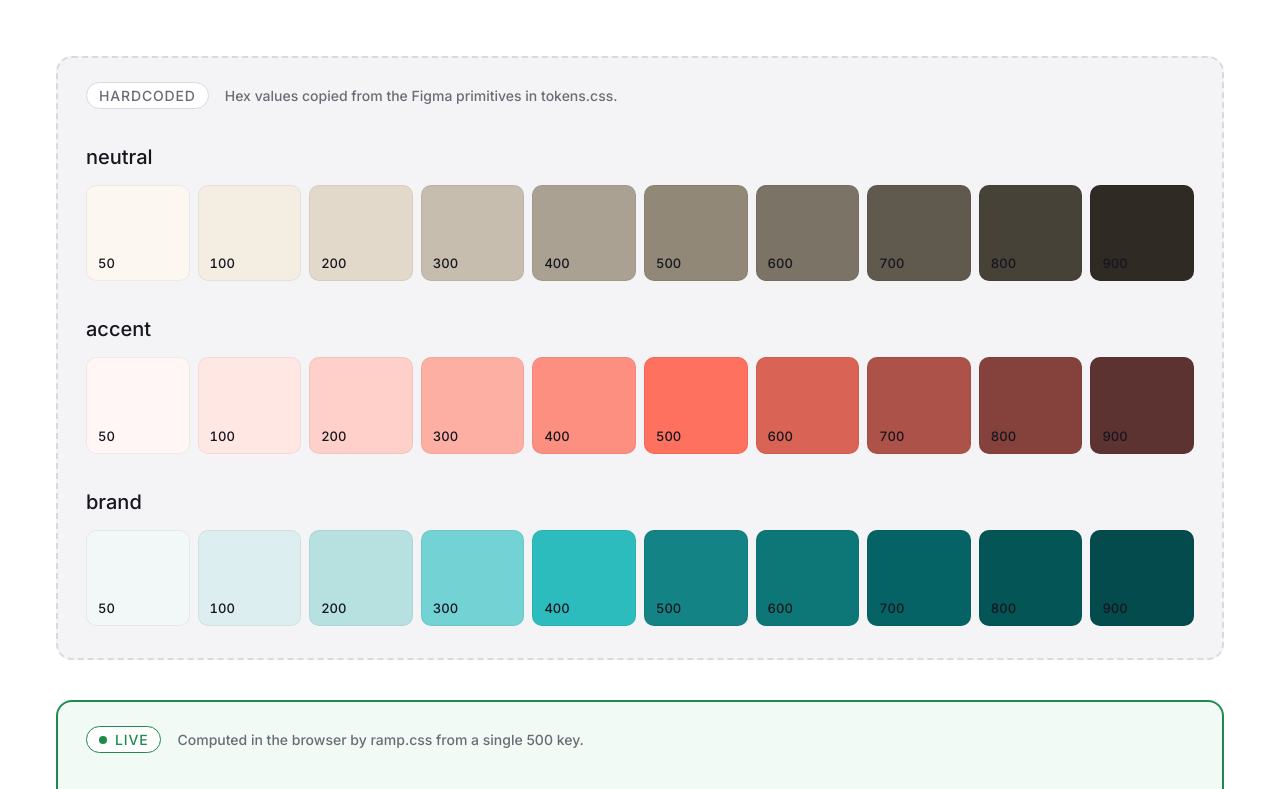
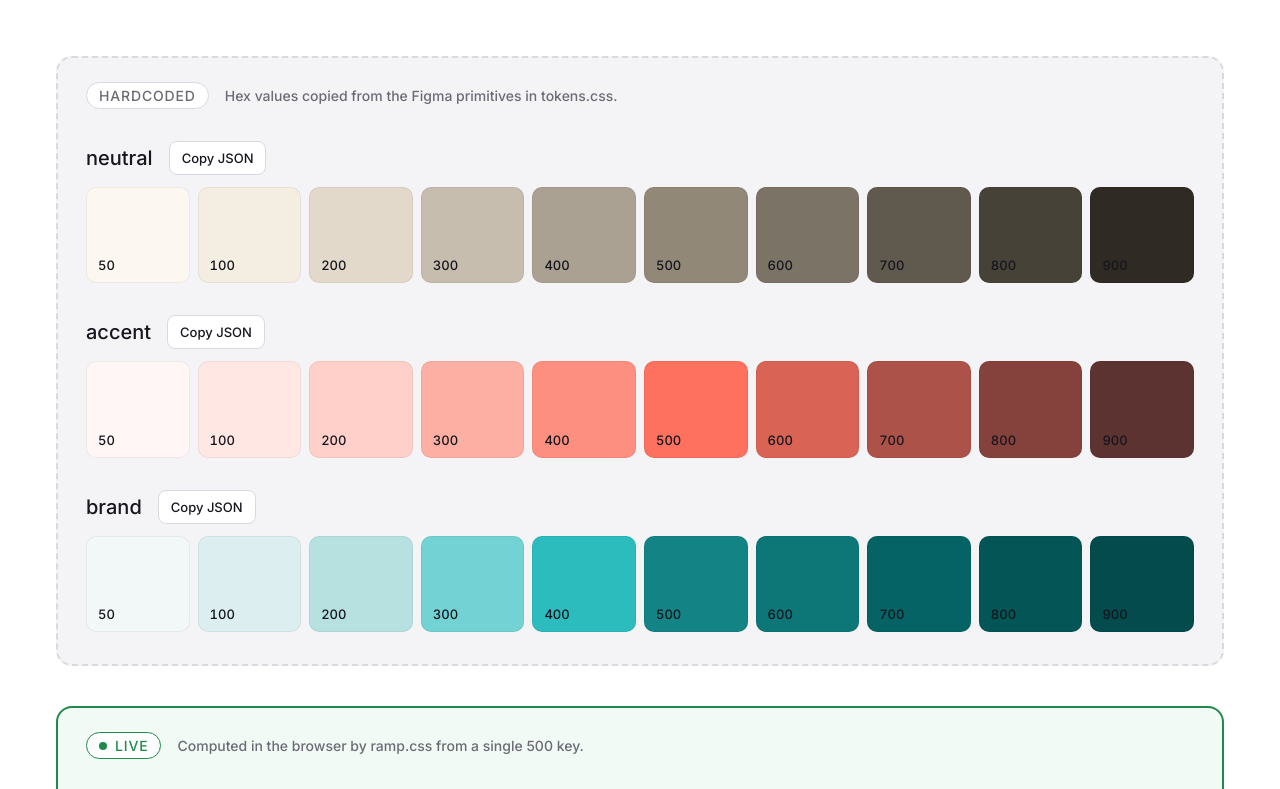
Before and after one commit to better-salmon/pallete, a React (Vite) app: page / in a window 1280 px wide. Shown: the top 789 px of the page. Built offline with nearby package versions, Linux system fonts and the light colour scheme.

Commit message:
feat: copy each palette as JSON

```diff
--- a/src/Palette.tsx
+++ b/src/Palette.tsx
@@ -1,5 +1,13 @@
-import type { CSSProperties, ReactNode } from "react";
+import {
+  useEffect,
+  useRef,
+  useState,
+  type CSSProperties,
+  type ReactNode,
+  type RefObject,
+} from "react";
 import type { Formula } from "./formulas.ts";
+import { cssColorToHex } from "./screenColor.ts";
 
 export const STEPS = [50, 100, 200, 300, 400, 500, 600, 700, 800, 900] as const;
 
@@ -17,6 +25,7 @@ type PaletteProps = {
 
 export function Palette({ name, color, aside, className, style }: PaletteProps) {
   const titleId = `palette-${name}-${className ?? "static"}`;
+  const stepsRef = useRef<HTMLUListElement>(null);
 
   return (
     <section
@@ -28,9 +37,10 @@ export function Palette({ name, color, aside, className, style }: PaletteProps)
         <h3 className="palette__title" id={titleId}>
           {name}
         </h3>
+        <CopyJsonButton name={name} stepsRef={stepsRef} />
         {aside}
       </header>
-      <ul className="palette__steps">
+      <ul className="palette__steps" ref={stepsRef}>
         {STEPS.map((step) => (
           <li
             key={step}
@@ -43,6 +53,62 @@ export function Palette({ name, color, aside, className, style }: PaletteProps)
         ))}
       </ul>
     </section>
+  );
+}
+
+/** `{ "<name>": { "50": "#rrggbb", …, "900": "#rrggbb" } }`, read from the rendered swatches. */
+function paletteJson(name: string, steps: HTMLUListElement): string {
+  const swatches = Array.from(steps.children);
+  const colors = Object.fromEntries(
+    STEPS.map((step, i) => [step, cssColorToHex(getComputedStyle(swatches[i]).backgroundColor)]),
+  );
+  return JSON.stringify({ [name]: colors }, null, 2);
+}
+
+type CopyState = "idle" | "copied" | "failed";
+
+const COPY_LABELS: Record<CopyState, string> = {
+  idle: "Copy JSON",
+  copied: "Copied",
+  failed: "Copy failed",
+};
+
+function CopyJsonButton({
+  name,
+  stepsRef,
+}: {
+  name: string;
+  stepsRef: RefObject<HTMLUListElement | null>;
+}) {
+  const [state, setState] = useState<CopyState>("idle");
+  const timer = useRef<ReturnType<typeof setTimeout>>(undefined);
+
+  useEffect(() => () => clearTimeout(timer.current), []);
+
+  const show = (next: CopyState) => {
+    setState(next);
+    clearTimeout(timer.current);
+    timer.current = setTimeout(() => setState("idle"), 1500);
+  };
+
+  const copy = () => {
+    if (!stepsRef.current) return;
+    navigator.clipboard.writeText(paletteJson(name, stepsRef.current)).then(
+      () => show("copied"),
+      () => show("failed"),
+    );
+  };
+
+  return (
+    <button
+      type="button"
+      className="palette__copy"
+      aria-label={`Copy ${name} palette as JSON`}
+      title="Copy the 50–900 hex values as JSON"
+      onClick={copy}
+    >
+      <span aria-live="polite">{COPY_LABELS[state]}</span>
+    </button>
   );
 }
 
--- a/src/rampSampler.ts
+++ b/src/rampSampler.ts
@@ -1,5 +1,6 @@
 import type { Formula } from "./formulas.ts";
-import { srgbToHex, srgbToOklch, type Oklch, type Srgb } from "./oklch.ts";
+import { srgbToHex, srgbToOklch, type Oklch } from "./oklch.ts";
+import { toScreenSrgb } from "./screenColor.ts";
 import { STEPS, type Step } from "./Palette.tsx";
 
 export type Sample = {
@@ -12,23 +13,6 @@ export type Sample = {
   /** True when the formula asked for a color sRGB cannot show, so it was clipped. */
   clipped: boolean;
 };
-
-/** Canvas that turns any CSS color into 8-bit sRGB, as the screen shows it. */
-let canvas: CanvasRenderingContext2D | null = null;
-
-function toScreenSrgb(color: string): Srgb {
-  canvas ??= Object.assign(document.createElement("canvas"), { width: 1, height: 1 }).getContext(
-    "2d",
-    { willReadFrequently: true },
-  );
-  if (!canvas) return [0, 0, 0];
-  canvas.clearRect(0, 0, 1, 1);
-  canvas.fillStyle = "#000";
-  canvas.fillStyle = color;
-  canvas.fillRect(0, 0, 1, 1);
-  const [r, g, b] = canvas.getImageData(0, 0, 1, 1).data;
-  return [r / 255, g / 255, b / 255];
-}
 
 const NUMBER = String.raw`(-?[\d.]+(?:e-?\d+)?|none)`;
 const OKLCH = new RegExp(String.raw`^oklch\(${NUMBER} ${NUMBER} ${NUMBER}`);
--- /dev/null
+++ b/src/screenColor.ts
@@ -0,0 +1,23 @@
+import { srgbToHex, type Srgb } from "./oklch.ts";
+
+/** Canvas that turns any CSS color into 8-bit sRGB, as the screen shows it. */
+let canvas: CanvasRenderingContext2D | null = null;
+
+export function toScreenSrgb(color: string): Srgb {
+  canvas ??= Object.assign(document.createElement("canvas"), { width: 1, height: 1 }).getContext(
+    "2d",
+    { willReadFrequently: true },
+  );
+  if (!canvas) return [0, 0, 0];
+  canvas.clearRect(0, 0, 1, 1);
+  canvas.fillStyle = "#000";
+  canvas.fillStyle = color;
+  canvas.fillRect(0, 0, 1, 1);
+  const [r, g, b] = canvas.getImageData(0, 0, 1, 1).data;
+  return [r / 255, g / 255, b / 255];
+}
+
+/** #rrggbb of any CSS color as the screen shows it, clipped to sRGB. */
+export function cssColorToHex(color: string): string {
+  return srgbToHex(toScreenSrgb(color));
+}
--- a/src/style.css
+++ b/src/style.css
@@ -114,6 +114,22 @@ body {
   font-size: 20px;
   font-weight: 500;
   color: var(--sheet-ink);
+}
+
+.palette__copy {
+  height: 34px;
+  padding: 0 12px;
+  border: 1px solid var(--sheet-line);
+  border-radius: 8px;
+  background: var(--sheet-bg);
+  color: var(--sheet-ink);
+  font: inherit;
+  font-size: 13px;
+  cursor: pointer;
+}
+
+.palette__copy:hover {
+  border-color: var(--sheet-ink);
 }
 
 .palette__steps {
```
